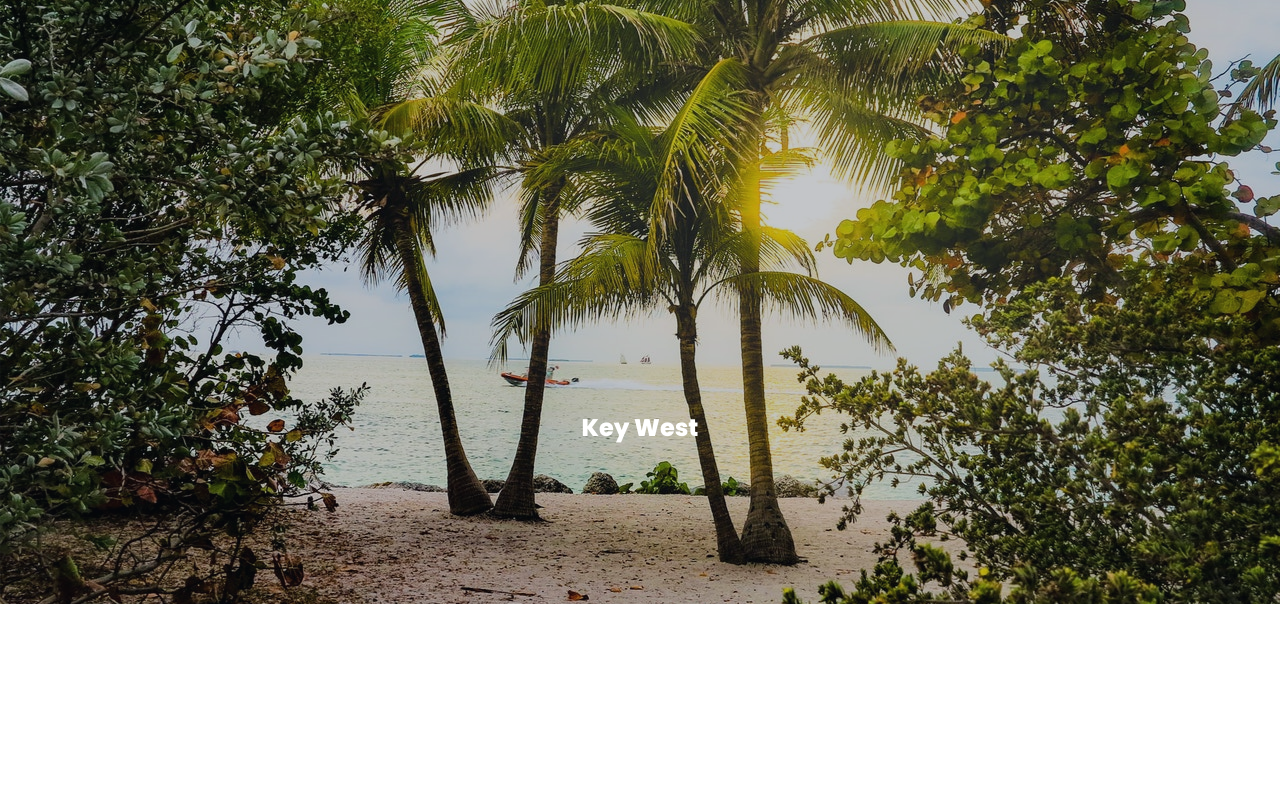
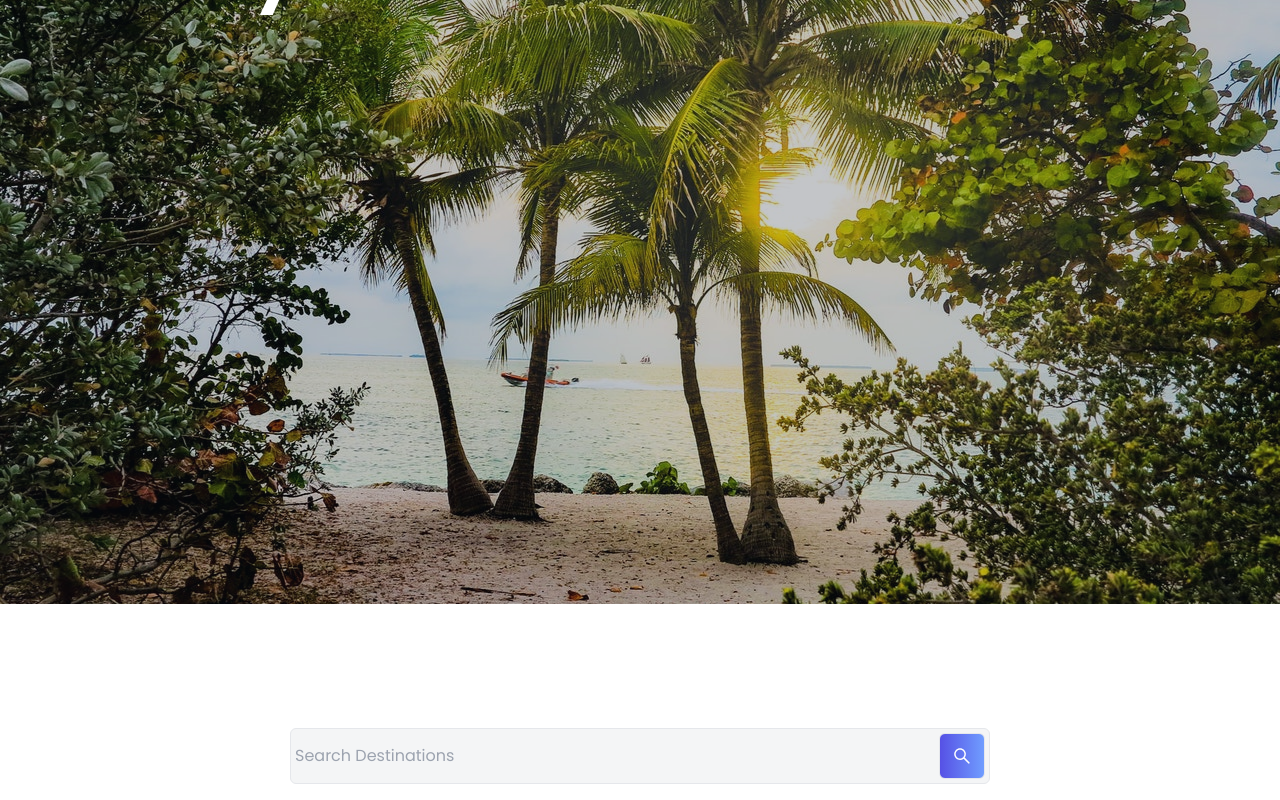
Before and after one commit to wheeler6123/realize-dreams-travel, a Next.js app: page / in a window 1280 px wide. Shown: the part 196-996 px from the top of the page. Before the commit the page ends 800 px from the top, so only its background shows below. Built offline with nearby package versions, Linux system fonts and the light colour scheme.

Commit message:
finished carousel and adding to hero, created searchform component

```diff
--- a/app/page.tsx
+++ b/app/page.tsx
@@ -1,12 +1,14 @@
 import Image from "next/image";
 import Navbar from "./ui/Navbar";
 import Hero from './ui/Hero';
+import SearchForm from "./ui/components/SearchForm";
 
 export default function Home() {
   return (
     <main>
         <Navbar />
         <Hero />
+        <SearchForm />
     </main>
   );
 }
--- a/app/ui/components/Carousel.tsx
+++ b/app/ui/components/Carousel.tsx
@@ -25,7 +25,7 @@ export default function Carousel() {
                         <div className="absolute top-0 left-0 w-full h-full bg-gray-900/25"></div>
 
                         {/* title/subtitle */}
-                        <h1 className="absolute top-1/2 left-1/2 w-full md:w-auto transform -translate-x-1/2 translate-y-[3rem] md:translate-y-[9rem]  lg:translate-y-48  py-2 lg:py-4 px-2 lg:px-8 text-xl lg:text-2xl text-white font-extrabold">
+                        <h1 className="absolute top-1 left-1/4 w-full md:w-auto transform -translate-x-1/2 translate-y-[3rem] md:translate-y-[9rem]  lg:translate-y-48  py-2 lg:py-4 px-2 lg:px-8 text-4xl lg:text-6xl text-white font-extrabold">
                         {item.title}
                         </h1>
                     </div>
--- /dev/null
+++ b/app/ui/components/SearchForm.tsx
@@ -0,0 +1,19 @@
+import { AiOutlineSearch } from "react-icons/ai";
+
+
+export default function SearchForm() {
+    return (
+        <div className="w-full flex flex-col justify-center text-center text-white p-4">
+            <h1>First Class Travel</h1>
+            <h2 className="py-4">Top 1% Locations Worldwide</h2>
+            <form className="flex justify-between items-center max-w-[700px] mx-auto w-full border p-1 rounded-md bg-gray-100/90">
+                <div>
+                    <input className="bg-transparent w-[300px] sm:w-[400px] focus:outline-none" type="text" placeholder="Search Destinations" />
+                </div>
+                <div>
+                    <button><AiOutlineSearch size={20} className="icon" style={{color: '#ffffff'}}/></button>
+                </div>
+            </form>
+        </div>
+    )
+}
```
